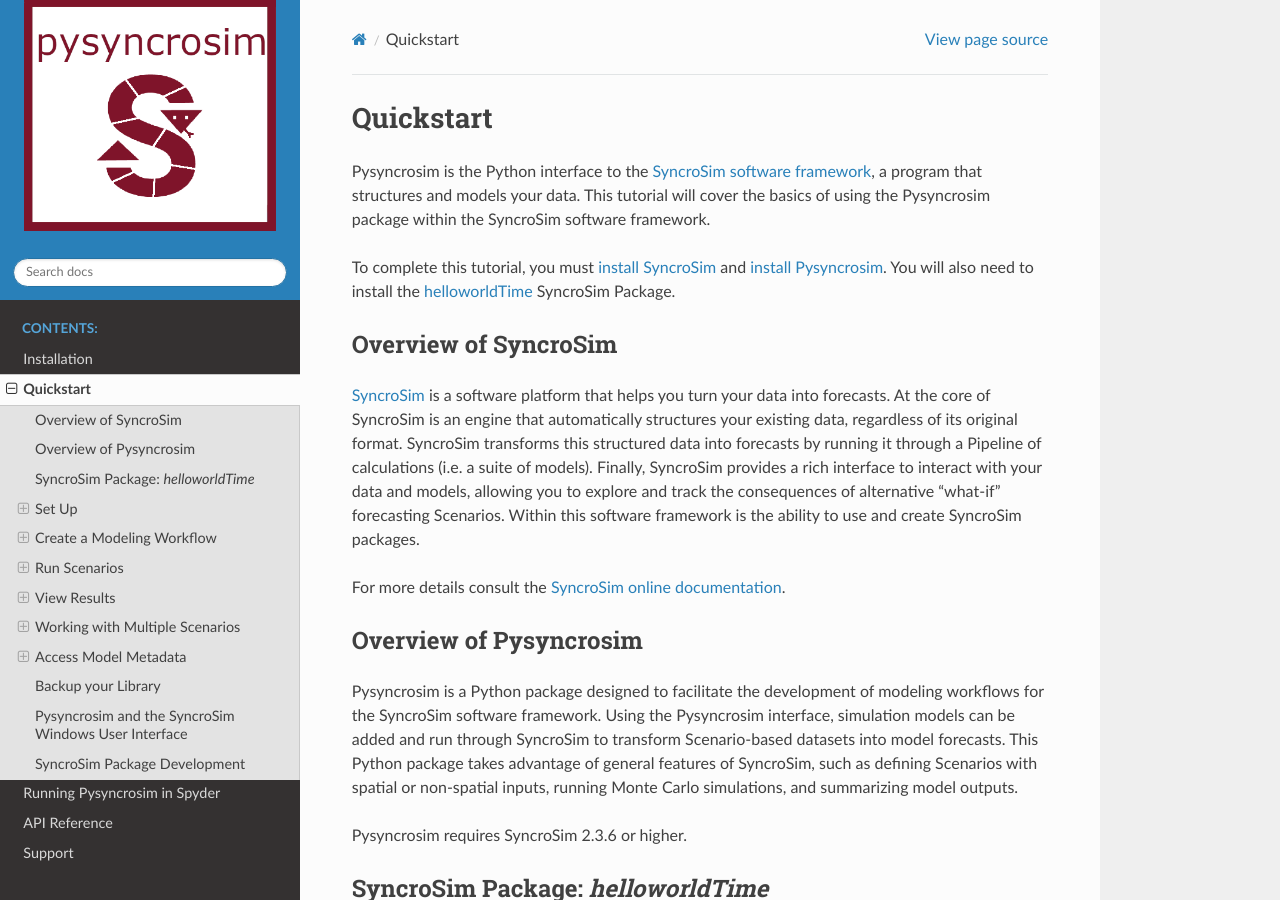
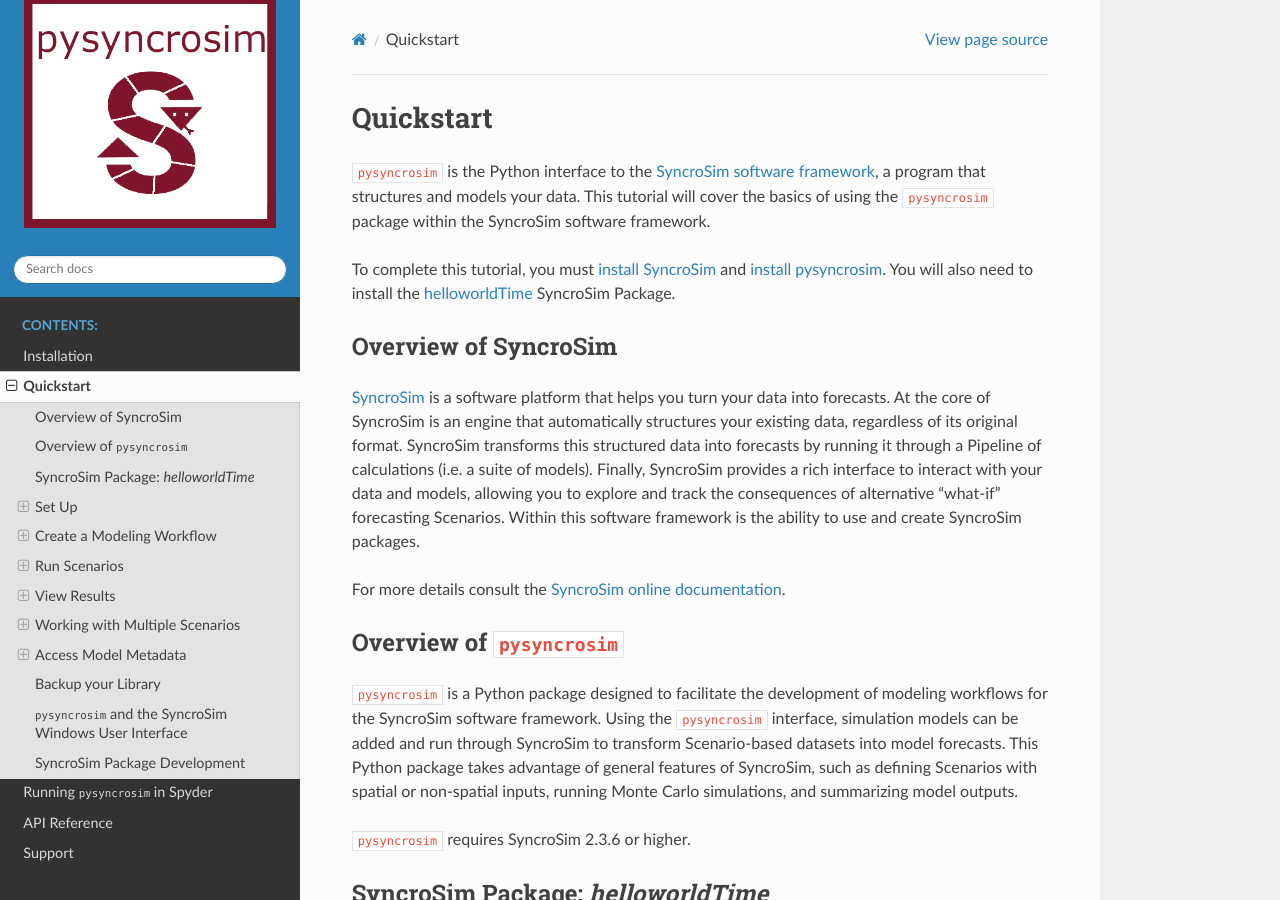
Before and after one commit to syncrosim/pysyncrosim, a Sphinx documentation site: the page built from docs/quickstart.rst, in a window 1280 px wide and 900 px high. Built offline with Sphinx 7.4.7 and the Read the Docs theme 2.0.0, drawn with Linux system fonts in a browser that asks for light colours; pages that are not in the unit, such as notebooks, are missing from menus; some of the changed text lies outside the part shown.

Commit message:
Changing Pysyncrosim to `pysyncrosim` in docs

```diff
--- a/docs/index.rst
+++ b/docs/index.rst
@@ -3,10 +3,10 @@
    You can adapt this file completely to your liking, but it should at least
    contain the root `toctree` directive.
 
-Welcome to pysyncrosim's documentation!
+Welcome to ``pysyncrosim``'s documentation!
 =======================================
 
-pysyncrosim is the Python interface to `SyncroSim`_
+``pysyncrosim`` is the Python interface to `SyncroSim`_
 
 .. _SyncroSim: https://syncrosim.com/
 
--- a/docs/quickstart.rst
+++ b/docs/quickstart.rst
@@ -1,13 +1,13 @@
 Quickstart
 ==========
-Pysyncrosim is the Python interface to the `SyncroSim software framework`_, a program that structures and models your data. This tutorial will cover the basics of using the Pysyncrosim package within the SyncroSim software framework.
+``pysyncrosim`` is the Python interface to the `SyncroSim software framework`_, a program that structures and models your data. This tutorial will cover the basics of using the ``pysyncrosim`` package within the SyncroSim software framework.
 
 	.. _SyncroSim software framework: https://syncrosim.com
 
-To complete this tutorial, you must `install SyncroSim`_ and `install Pysyncrosim`_. You will also need to install the `helloworldTime`_ SyncroSim Package.
+To complete this tutorial, you must `install SyncroSim`_ and `install pysyncrosim`_. You will also need to install the `helloworldTime`_ SyncroSim Package.
 
 	.. _install SyncroSim: https://syncrosim.com/download/
-	.. _install Pysyncrosim: https://pysyncrosim.readthedocs.io/en/latest/install.html
+	.. _install pysyncrosim: https://pysyncrosim.readthedocs.io/en/latest/install.html
 	.. _helloworldTime: https://apexrms.github.io/helloworldEnhanced/
 
 Overview of SyncroSim
@@ -20,11 +20,11 @@
 
     .. _SyncroSim online documentation: https://docs.syncrosim.com/
 
-Overview of Pysyncrosim
+Overview of ``pysyncrosim``
 -----------------------
-Pysyncrosim is a Python package designed to facilitate the development of modeling workflows for the SyncroSim software framework. Using the Pysyncrosim interface, simulation models can be added and run through SyncroSim to transform Scenario-based datasets into model forecasts. This Python package takes advantage of general features of SyncroSim, such as defining Scenarios with spatial or non-spatial inputs, running Monte Carlo simulations, and summarizing model outputs.
+``pysyncrosim`` is a Python package designed to facilitate the development of modeling workflows for the SyncroSim software framework. Using the ``pysyncrosim`` interface, simulation models can be added and run through SyncroSim to transform Scenario-based datasets into model forecasts. This Python package takes advantage of general features of SyncroSim, such as defining Scenarios with spatial or non-spatial inputs, running Monte Carlo simulations, and summarizing model outputs.
 
-Pysyncrosim requires SyncroSim 2.3.6 or higher.
+``pysyncrosim`` requires SyncroSim 2.3.6 or higher.
 
 SyncroSim Package: `helloworldTime`
 -----------------------------------
@@ -41,17 +41,17 @@
 
 Install SyncroSim
 ^^^^^^^^^^^^^^^^^
-Before using Pysyncrosim, you will first need to `download and install`_ the SyncroSim software. Versions of SyncroSim exist for both Windows and Linux.
+Before using ``pysyncrosim``, you will first need to `download and install`_ the SyncroSim software. Versions of SyncroSim exist for both Windows and Linux.
 
     .. _download and install: https://syncrosim.com/download/
 
 Installing and Loading Python Packages
 ^^^^^^^^^^^^^^^^^^^^^^^^^^^^^^^^^^^^^^
-Install Pysyncrosim using either ``conda install`` or ``pip install``. See the `Installation`_ page for more detailed installation instructions.
+Install ``pysyncrosim`` using either ``conda install`` or ``pip install``. See the `Installation`_ page for more detailed installation instructions.
 
     .. _Installation: https://pysyncrosim.readthedocs.io/en/latest/install.html
 
-Then, in a new Python script, import Pysyncrosim.
+Then, in a new Python script, import ``pysyncrosim``.
 
 .. code-block:: pycon
 
@@ -59,7 +59,7 @@
 
 Connecting Python to SyncroSim
 ^^^^^^^^^^^^^^^^^^^^^^^^^^^^^^
-The next step in setting up the Python environment for the Pysyncrosim workflow is to create a SyncroSim Session instance in Python that provides the connection to your installed copy of the SyncroSim software. A new Session is created using the :class:`~pysyncrosim.session.Session()` class. The Session can be initialized with a path to the folder on your computer where SyncroSim has been installed. If no arguments are specified when the Session class is initialized, then the default install folder is used (Windows only).
+The next step in setting up the Python environment for the ``pysyncrosim`` workflow is to create a SyncroSim Session instance in Python that provides the connection to your installed copy of the SyncroSim software. A new Session is created using the :class:`~pysyncrosim.session.Session()` class. The Session can be initialized with a path to the folder on your computer where SyncroSim has been installed. If no arguments are specified when the Session class is initialized, then the default install folder is used (Windows only).
 
 .. code-block:: pycon
 
@@ -205,7 +205,7 @@
 
 Create a New Project
 ^^^^^^^^^^^^^^^^^^^^
-Each SyncroSim Library contains one or more SyncroSim `Projects`_, each represented by an instance of class Project in Pysyncrosim. Projects typically store model inputs that are common to all your Scenarios. In most situations you will need only a single Project for your Library; by default each new Library starts with a single Project named "Definitions" (with a unique ``project_id`` = 1). The :meth:`~pysyncrosim.library.Library.projects()` method of the Libarry class is used to both create and retrieve Projects for a specific Library.
+Each SyncroSim Library contains one or more SyncroSim `Projects`_, each represented by an instance of class Project in ``pysyncrosim``. Projects typically store model inputs that are common to all your Scenarios. In most situations you will need only a single Project for your Library; by default each new Library starts with a single Project named "Definitions" (with a unique ``project_id`` = 1). The :meth:`~pysyncrosim.library.Library.projects()` method of the Libarry class is used to both create and retrieve Projects for a specific Library.
 
     .. _Projects: https://docs.syncrosim.com/how_to_guides/library_overview.html
 
@@ -225,7 +225,7 @@
 
 Create a New Scenario
 ^^^^^^^^^^^^^^^^^^^^^
-Finally, each SyncroSim Project contains one or more `Scenarios`_, each represented by an instance of class Scenario in Pysyncrosim.
+Finally, each SyncroSim Project contains one or more `Scenarios`_, each represented by an instance of class Scenario in ``pysyncrosim``.
 
     .. _Scenarios: https://docs.syncrosim.com/how_to_guides/library_overview.html
 
@@ -302,13 +302,13 @@
     Columns: [m, b]
     Index: []
 
-Here, we are viewing the contents of a SyncroSim Datasheet as a Python Pandas DataFrame. Although both SyncroSim Datasheets and Pandas DataFrames are both represented as tables of data with predefined columns and an unlimited number of rows, the underlying structure of these tables differ.
+Here, we are viewing the contents of a SyncroSim Datasheet as a Python ``pandas`` DataFrame. Although both SyncroSim Datasheets and ``pandas`` DataFrames are both represented as tables of data with predefined columns and an unlimited number of rows, the underlying structure of these tables differ.
 
 Configure Model Inputs
 ^^^^^^^^^^^^^^^^^^^^^^
 Currently our input Scenario Datasheets are empty! We need to add some values to our input Datasheet (``InputDatasheet``) and run control Datasheet (``RunControl``) so we can run our model.
 
-First, assign the contents of the input Datasheet to a new Pandas DataFrame using the Scenario :meth:`~pysyncrosim.scenario.Scenario.datasheets()` method, then check the columns that need input values.
+First, assign the contents of the input Datasheet to a new ``pandas`` DataFrame using the Scenario :meth:`~pysyncrosim.scenario.Scenario.datasheets()` method, then check the columns that need input values.
 
 .. code-block:: pycon
 
@@ -333,9 +333,9 @@
 * *m* : the slope of the linear equation.
 * *b* : the intercept of the linear equation.
 
-Now we will update the input DataFrame. This can be done in many ways, such as creating a new Pandas DataFrame with matching column names, or appending values as a dictionary to ``myInputDataframe``.
+Now we will update the input DataFrame. This can be done in many ways, such as creating a new ``pandas`` DataFrame with matching column names, or appending values as a dictionary to ``myInputDataframe``.
 
-For this example, we will append values to ``myInputDataframe`` using a Python dictionary and the Pandas ``append()`` function. Note that in the previous section we discovered that the input Datasheets only accept a single row of values, so we can only have one value each for our slope (*m*) and intercept (*b*).
+For this example, we will append values to ``myInputDataframe`` using a Python dictionary and the ``pandas`` ``append()`` function. Note that in the previous section we discovered that the input Datasheets only accept a single row of values, so we can only have one value each for our slope (*m*) and intercept (*b*).
 
 .. code-block:: pycon
 
@@ -362,14 +362,14 @@
 
 Configuring the RunControl Datasheet
 ^^^^^^^^^^^^^^^^^^^^^^^^^^^^^^^^^^^^
-There is one other Datasheet that we need to configure for our model to run. The ``RunControl`` Datasheet provides information about how many time steps to use in the model. Here, we set the minimum and maximum time steps for our model. Similar to above, we’ll add this information to a Python dictionary and then add it to the ``RunControl`` Datasheet using the Pandas ``append()`` function. We need to specify data for the following two columns:
+There is one other Datasheet that we need to configure for our model to run. The ``RunControl`` Datasheet provides information about how many time steps to use in the model. Here, we set the minimum and maximum time steps for our model. Similar to above, we’ll add this information to a Python dictionary and then add it to the ``RunControl`` Datasheet using the ``pandas`` ``append()`` function. We need to specify data for the following two columns:
 
 * *MinimumTimestep* : the starting time point of the simulation.
 * *MaximumTimestep* : the end time point of the simulation.
 
 .. code-block:: pycon
 
-    # Load RunControl Datasheet to a Pandas DataFrame
+    # Load RunControl Datasheet to a ``pandas`` DataFrame
     >>> runSettings = myScenario.datasheets(
     >>>     name = "helloworldTime_RunControl")
 
@@ -493,7 +493,7 @@
     2                               My Second Scenario
     Name: Name, dtype: object
 
-To edit the new Scenario, let's first load the contents of the input Datasheet and assign it to a new Pandas DataFrame using the Scenario :meth:`~pysyncrosim.scenario.Scenario.datasheets()` method. We will set the ``empty`` argument to ``True`` so that instead of getting the values from the existing Scenario, we can start with an empty DataFrame again.
+To edit the new Scenario, let's first load the contents of the input Datasheet and assign it to a new ``pandas`` DataFrame using the Scenario :meth:`~pysyncrosim.scenario.Scenario.datasheets()` method. We will set the ``empty`` argument to ``True`` so that instead of getting the values from the existing Scenario, we can start with an empty DataFrame again.
 
 .. code-block:: pycon
 
@@ -513,7 +513,7 @@
     dtypes: object(2)
     memory usage: 0.0+ bytes
 
-Now, all we need to do is add some new values the same way we did before, using the Pandas ``append()`` function.
+Now, all we need to do is add some new values the same way we did before, using the ``pandas`` ``append()`` function.
 
 .. code-block:: pycon
 
@@ -533,7 +533,7 @@
 
 .. code-block:: pycon
 
-    # Save Pandas DataFrame to a SyncroSim Datasheet
+    # Save pandas DataFrame to a SyncroSim Datasheet
     >>> myNewScenario.save_datasheet(name = "helloworldTime_InputDatasheet",
     >>>                              data = myNewInputDataframe)
 
@@ -682,7 +682,7 @@
     # Add IncludeOutput to the Library's Backup Datasheet
     >>> myDataframe["IncludeOutput"] = "Yes"
 
-    # Save the Pandas DataFrame to a SyncroSim Datasheet
+    # Save the pandas DataFrame to a SyncroSim Datasheet
     >>> myLibrary.save_datasheet(name = "core_Backup", data = myDataframe)
 
     # Check to make sure IncludeOutput is now set to "Yes"
@@ -694,9 +694,9 @@
 
     >>> myLibrary.backup()
 
-Pysyncrosim and the SyncroSim Windows User Interface
+``pysyncrosim`` and the SyncroSim Windows User Interface
 ----------------------------------------------------
-It can be useful to work in both Pysyncrosim and the SyncroSim Windows User Interface at the same time. You can easily modify Datasheets and run Scenarios in Pysyncrosim, while simultaneously refreshing the Library and plotting outputs in the User Interface as you go. To sync the Library in the User Interface with the latest changes from the Pysyncrosim code, click the refresh icon (circled in red below) in the upper tool bar of the User Interface.
+It can be useful to work in both ``pysyncrosim`` and the SyncroSim Windows User Interface at the same time. You can easily modify Datasheets and run Scenarios in ``pysyncrosim``, while simultaneously refreshing the Library and plotting outputs in the User Interface as you go. To sync the Library in the User Interface with the latest changes from the ``pysyncrosim`` code, click the refresh icon (circled in red below) in the upper tool bar of the User Interface.
 
 .. image:: img/pysyncrosim-with-UI.PNG
 
--- a/docs/spyder_usage.rst
+++ b/docs/spyder_usage.rst
@@ -1,4 +1,4 @@
-Running Pysyncrosim in Spyder
+Running ``pysyncrosim`` in Spyder
 =============================
 
 If using ``conda``, the ``spyder`` IDE is easy to install and straightforward to use.
@@ -23,7 +23,7 @@
 
 	you may get a pop-up saying you have a missing dependency, ``rtree``. You can safely ignore this warning.
 
-3. Within the IDE, change the working directory to the directory containing your pysyncrosim scripts (e.g. `spatial_demo.py`_ and `input-raster.tif`_)
+3. Within the IDE, change the working directory to the directory containing your ``pysyncrosim`` scripts (e.g. `spatial_demo.py`_ and `input-raster.tif`_)
 
 	.. _spatial_demo.py: https://github.com/syncrosim/pysyncrosim/blob/main/examples/spatial_demo.py
 	.. _input-raster.tif: https://github.com/syncrosim/pysyncrosim/blob/main/examples/input-raster.tif
```
Also changed, not shown: docs/install.rst (+10 -10 lines).
